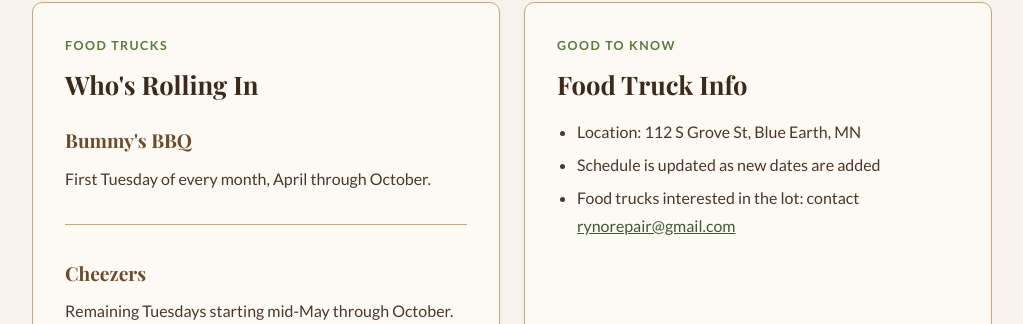
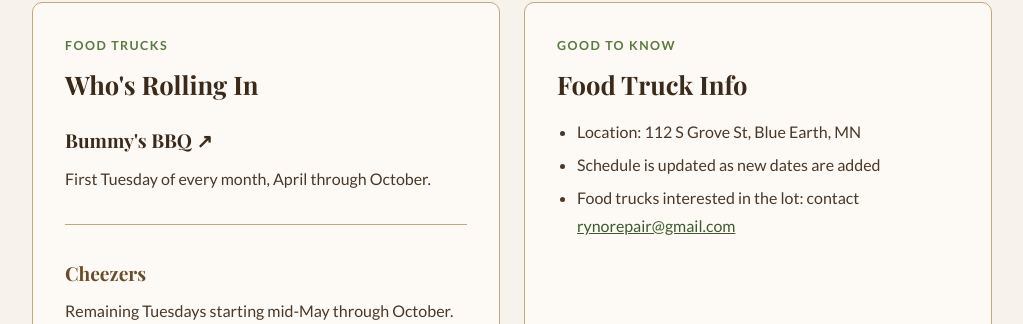
Before and after one commit to blueearthcommunitymarket/blueearthcommunitymarket.github.io, a Jekyll site: the page built from food-trucks/index.html, in a window 1280 px wide and 900 px high, scrolled down 2943 px. Shown: the part 133-457 px from the top of the window, without its empty margins (128-1151 px from the left). Built offline with Jekyll 4.4.1, drawn with Linux system fonts in a browser that asks for light colours; some web fonts are replaced.

Commit message:
Add Bummy's BBQ Facebook link

```diff
--- a/food-trucks/index.html
+++ b/food-trucks/index.html
@@ -129,7 +129,7 @@
         <div class="card">
             <div class="section-label">Food Trucks</div>
             <h2>Who's Rolling In</h2>
-            <h3>Bummy's BBQ</h3>
+            <h3><a href="https://www.facebook.com/share/1GXr44CKx8/?mibextid=wwXIfr" target="_blank" rel="noopener" style="color: var(--brown-dark); text-decoration: none;">Bummy's BBQ ↗</a></h3>
             <p>First Tuesday of every month, April through October.</p>
             <hr class="divider">
             <h3>Cheezers</h3>
```
